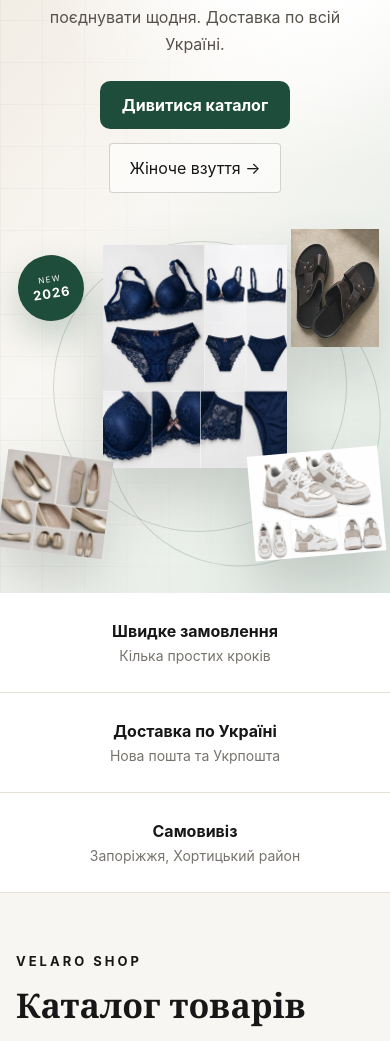
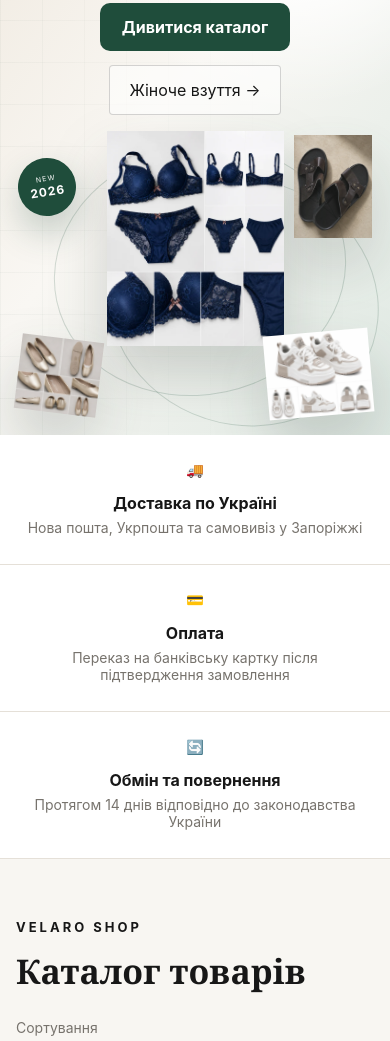
Before and after one commit to meleshelen/velaro, a website: page index.html in a window 390 px wide. Shown: the part 308-1349 px from the top of the page. Drawn offline with nearby package versions, Linux system fonts and the light colour scheme; no server answers.

Commit message:
Додано блок доставки оплати та повернення

```diff
--- a/css/style.css
+++ b/css/style.css
@@ -804,9 +804,67 @@ img {
 .success-mark{width:72px;height:72px;margin:0 auto 22px;border-radius:50%;display:grid;place-items:center;background:#e5f0e9;color:var(--accent);font-size:34px;font-weight:800}
 .success-card h2{font-family:Georgia,serif;font-size:34px;margin:8px 0 18px}.success-note{color:var(--muted);margin-bottom:24px}
 @media(max-width:980px){.hero{grid-template-columns:1fr;min-height:auto;padding-top:70px}.hero-copy{text-align:center;margin:0 auto}.hero-kicker,.hero-actions,.hero-meta{justify-content:center}.hero-showcase{min-height:470px;width:min(700px,100%);margin:0 auto}.hero-product-main{left:25%}}
-@media(max-width:600px){.hero{padding:48px 18px 26px}.hero h1{font-size:49px}.hero-copy>p{font-size:16px;margin:22px 0}.hero-showcase{min-height:350px}.hero-product-main{width:52%;height:76%;left:24%}.hero-product-shoe{width:45%;height:30%;right:-7%}.hero-product-flat{width:39%;height:28%;left:-9%}.hero-product-mini{width:25%;right:-2%}.hero-stamp{width:66px;height:66px;font-size:8px;left:0}.hero-stamp strong{font-size:13px}.hero-meta{display:none}.success-card{padding:30px 22px}}
-/* ===== VELARO MOBILE CHECKOUT FIX ===== */
-.product-modal-info,
+@media(max-width:600px){
+    .hero{
+        padding:30px 18px 10px;
+        gap:10px;
+    }
+
+    .hero h1{
+        font-size:38px;
+    }
+
+    .hero-copy>p{
+        font-size:15px;
+        margin:18px 0;
+    }
+
+    .hero-showcase{
+        min-height:300px;
+    }
+
+    .hero-product-main{
+        width:50%;
+        height:72%;
+        left:25%;
+    }
+
+    .hero-product-shoe{
+        width:40%;
+        height:28%;
+        right:-5%;
+    }
+
+    .hero-product-flat{
+        width:35%;
+        height:25%;
+        left:-6%;
+    }
+
+    .hero-product-mini{
+        width:22%;
+        right:0;
+    }
+
+    .hero-stamp{
+        width:58px;
+        height:58px;
+        font-size:7px;
+        left:0;
+    }
+
+    .hero-stamp strong{
+        font-size:12px;
+    }
+
+    .hero-meta{
+        display:none;
+    }
+
+    .success-card{
+        padding:30px 22px;
+    }
+}
 .product-modal-info h2,
 .product-modal-info p,
 .product-modal-info span,
@@ -889,3 +947,9 @@ img {
     -webkit-overflow-scrolling: touch;
   }
 }
+.benefit-icon{
+  display:block;
+  margin-bottom:10px;
+  font-size:28px;
+  line-height:1;
+}
--- a/index.html
+++ b/index.html
@@ -58,11 +58,25 @@
       </div>
     </section>
 
-    <section class="benefits" aria-label="Переваги">
-      <article><strong>Швидке замовлення</strong><span>Кілька простих кроків</span></article>
-      <article><strong>Доставка по Україні</strong><span>Нова пошта та Укрпошта</span></article>
-      <article><strong>Самовивіз</strong><span>Запоріжжя, Хортицький район</span></article>
-    </section>
+    <section class="benefits" aria-label="Доставка, оплата та повернення">
+  <article>
+    <span class="benefit-icon">🚚</span>
+    <strong>Доставка по Україні</strong>
+    <span>Нова пошта, Укрпошта та самовивіз у Запоріжжі</span>
+  </article>
+
+  <article>
+    <span class="benefit-icon">💳</span>
+    <strong>Оплата</strong>
+    <span>Переказ на банківську картку після підтвердження замовлення</span>
+  </article>
+
+  <article>
+    <span class="benefit-icon">🔄</span>
+    <strong>Обмін та повернення</strong>
+    <span>Протягом 14 днів відповідно до законодавства України</span>
+  </article>
+</section>
 
     <section class="catalog-section" id="catalog">
       <div class="section-heading">
```
